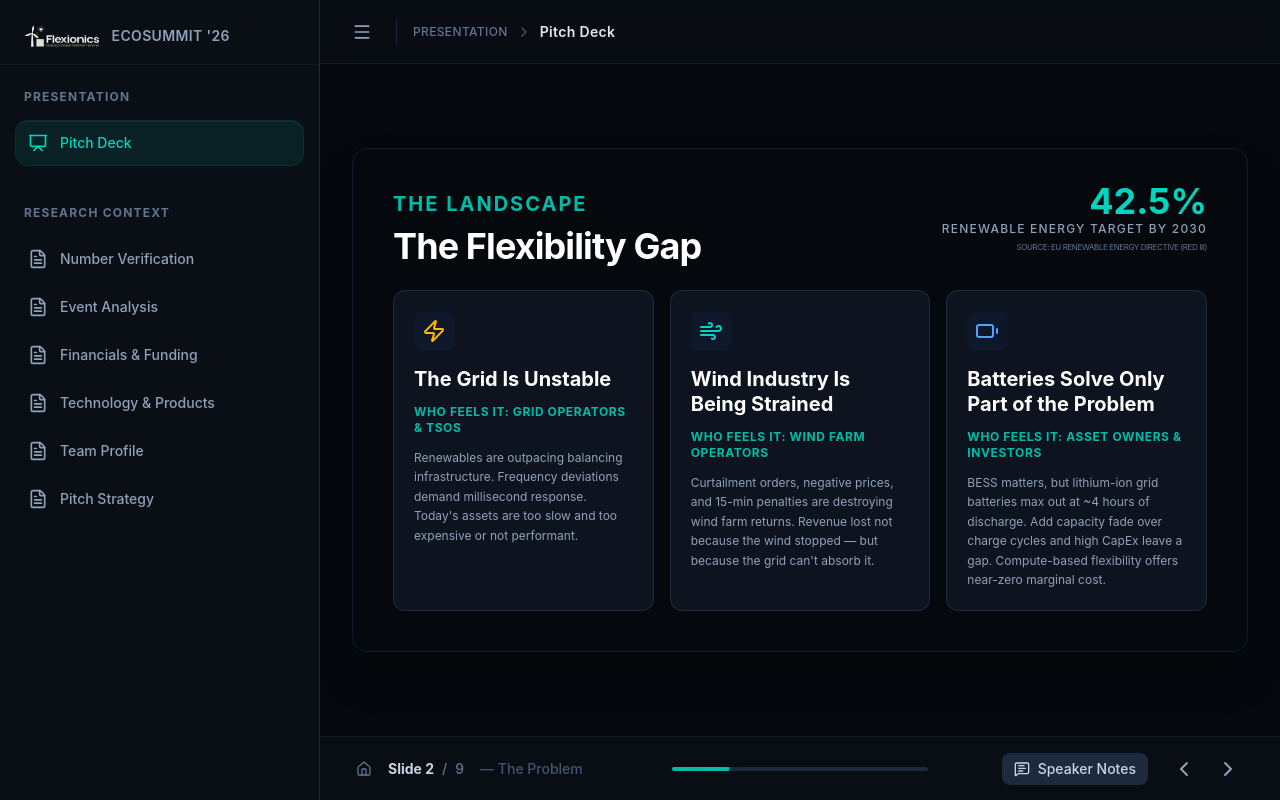
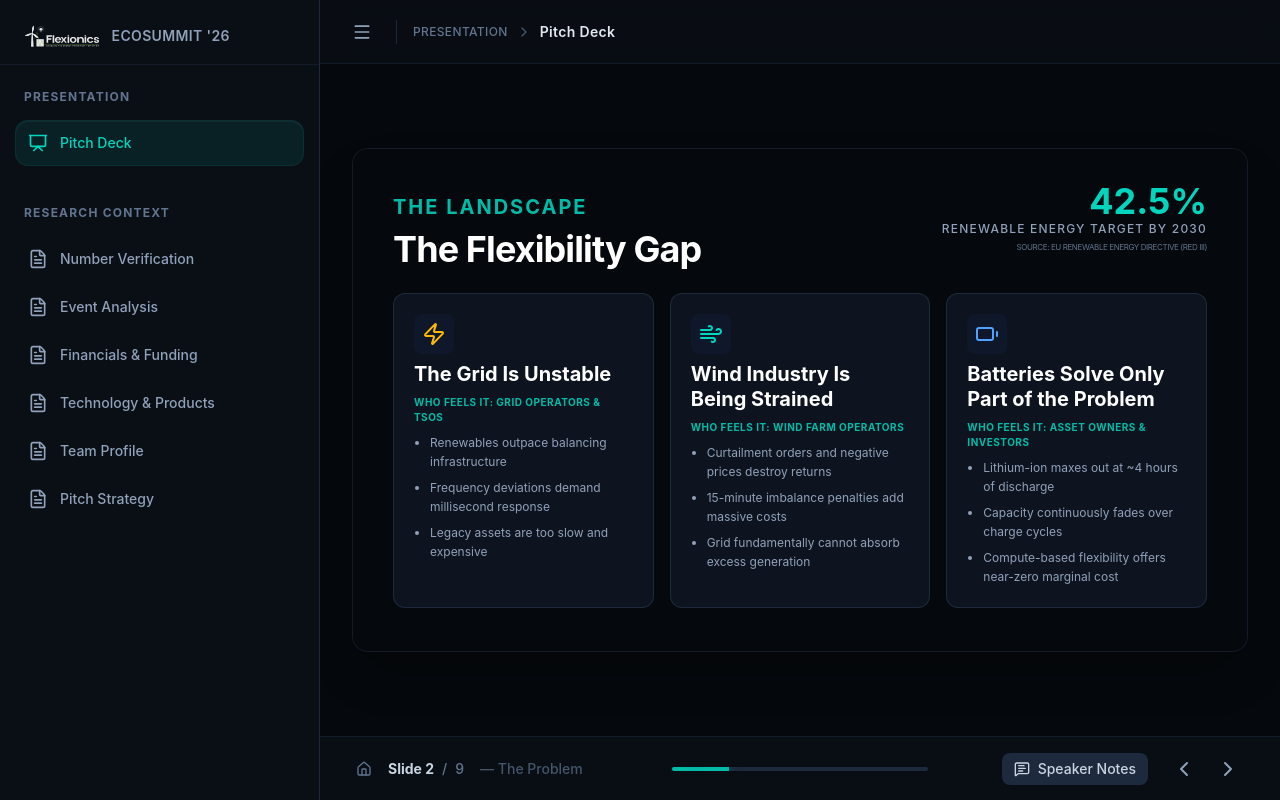
Before and after one commit to Umang00/Ecosummit_Flexionics_Pitch, a React (Vite) app in the folder viewer/: page / in a window 1280 px wide. Both pictures are taken after a click on the button 1228 px from the left and 768 px from the top of the page. Built offline with nearby package versions, Linux system fonts and the light colour scheme.

Commit message:
Convert Slide 2, 3, and 9 descriptions to bullet points

```diff
--- a/viewer/src/data/slides.tsx
+++ b/viewer/src/data/slides.tsx
@@ -52,15 +52,17 @@ export const slides: SlideData[] = [
 
         <div className="grid grid-cols-3 gap-4">
           {[
-            { icon: <Zap className="w-6 h-6 text-amber-400" />, title: "The Grid Is Unstable", subtitle: "Who Feels It: Grid Operators & TSOs", desc: "Renewables are outpacing balancing infrastructure. Frequency deviations demand millisecond response. Today's assets are too slow and too expensive or not performant." },
-            { icon: <Wind className="w-6 h-6 text-teal-400" />, title: "Wind Industry Is Being Strained", subtitle: "Who Feels It: Wind Farm Operators", desc: "Curtailment orders, negative prices, and 15-min penalties are destroying wind farm returns. Revenue lost not because the wind stopped — but because the grid can't absorb it." },
-            { icon: <Battery className="w-6 h-6 text-blue-400" />, title: "Batteries Solve Only Part of the Problem", subtitle: "Who Feels It: Asset Owners & Investors", desc: "BESS matters, but lithium-ion grid batteries max out at ~4 hours of discharge. Add capacity fade over charge cycles and high CapEx leave a gap. Compute-based flexibility offers near-zero marginal cost." }
+            { icon: <Zap className="w-6 h-6 text-amber-400" />, title: "The Grid Is Unstable", subtitle: "Who Feels It: Grid Operators & TSOs", points: ["Renewables outpace balancing infrastructure", "Frequency deviations demand millisecond response", "Legacy assets are too slow and expensive"] },
+            { icon: <Wind className="w-6 h-6 text-teal-400" />, title: "Wind Industry Is Being Strained", subtitle: "Who Feels It: Wind Farm Operators", points: ["Curtailment orders and negative prices destroy returns", "15-minute imbalance penalties add massive costs", "Grid fundamentally cannot absorb excess generation"] },
+            { icon: <Battery className="w-6 h-6 text-blue-400" />, title: "Batteries Solve Only Part of the Problem", subtitle: "Who Feels It: Asset Owners & Investors", points: ["Lithium-ion maxes out at ~4 hours of discharge", "Capacity continuously fades over charge cycles", "Compute-based flexibility offers near-zero marginal cost"] }
           ].map((item, i) => (
-            <div key={i} className="bg-slate-800/40 border border-slate-700/50 p-5 rounded-xl flex flex-col gap-3 relative overflow-hidden group hover:border-teal-500/50 transition-colors">
+            <div key={i} className="bg-slate-800/40 border border-slate-700/50 p-5 rounded-xl flex flex-col gap-1 relative overflow-hidden group hover:border-teal-500/50 transition-colors">
               <div className="p-2 bg-slate-900 rounded-lg w-fit mb-1">{item.icon}</div>
-              <h3 className="text-xl font-bold text-white leading-tight">{item.title}</h3>
-              <span className="text-xs font-bold text-teal-500 tracking-wider uppercase">{item.subtitle}</span>
-              <p className="text-slate-400 leading-relaxed text-xs">{item.desc}</p>
+              <h3 className="text-xl font-bold text-white leading-tight mb-1">{item.title}</h3>
+              <span className="text-[10px] font-bold text-teal-500 tracking-wider uppercase mb-1">{item.subtitle}</span>
+              <ul className="text-slate-400 leading-relaxed text-xs space-y-1.5 list-disc pl-4">
+                {item.points.map((point, idx) => <li key={idx}>{point}</li>)}
+              </ul>
             </div>
           ))}
         </div>
@@ -78,16 +80,18 @@ export const slides: SlideData[] = [
 
         <div className="grid grid-cols-1 gap-3 mt-4">
           {[
-            { icon: <Server className="w-5 h-5" />, title: "Solution 1: Flexibility as a Service (FaaS)", tag: "For data centre and industrial asset owners", desc: "Any data centre or industrial load can connect to our infrastructure and we operate their grid flexibility — end to end. TSO prequalification, daily bid submission, 24/7 monitoring, compliance reporting. They earn the revenue. We handle everything. Not software. Not an aggregator. A full-stack operator with skin in the game." },
-            { icon: <Wind className="w-5 h-5" />, title: "Solution 2: Wind & Solar Farm Partnerships", tag: "For renewable energy operators", desc: "Wind operators in the Nordic region face curtailment losses, imbalance penalties, and negative spot prices. We can install compute infrastructure behind their meter. During curtailment, our servers absorb excess generation at near-zero cost. The loss becomes revenue. Zero operational burden on the farm." },
-            { icon: <Cpu className="w-5 h-5" />, title: "Solution 3: AI Energy Market Automation", tag: "For operators who want to automate their flexibility operations", desc: "Managing Nordic flexibility markets manually requires a specialist quant team, months of TSO setup, and daily bid windows. Our AI automation technology is being built to replace the trading desk, the reporting team, and the compliance analyst — automatically submitting bids, generating TSO reports, and producing audit evidence for every activation." }
+            { icon: <Server className="w-5 h-5" />, title: "Solution 1: Flexibility as a Service (FaaS)", tag: "For data centre and industrial asset owners", points: ["Connects any data centre to our infrastructure for end-to-end grid participation", "We handle TSO prequalification, daily bids, 24/7 monitoring, and compliance", "They earn the revenue, we handle everything — a full-stack operator with skin in the game"] },
+            { icon: <Wind className="w-5 h-5" />, title: "Solution 2: Wind & Solar Farm Partnerships", tag: "For renewable energy operators", points: ["Behind-the-meter compute deployment to absorb generation during curtailment", "Converts curtailment losses and negative spot prices into passive monthly revenue", "Eliminates imbalance penalties with zero operational burden on the farm"] },
+            { icon: <Cpu className="w-5 h-5" />, title: "Solution 3: AI Energy Market Automation", tag: "For operators who want to automate their flexibility operations", points: ["Replaces specialist trading desks with automated bidding and reporting", "Generates exact, TSO-compatible audit evidence for every market activation", "Brings institutional-grade intelligence to independent operators without the headcount"] }
           ].map((item, i) => (
             <div key={i} className="bg-gradient-to-r flex gap-4 from-slate-800/80 to-[#0a0f16] border border-slate-700 p-4 rounded-xl hover:-translate-y-1 transition-transform duration-300 shadow-xl items-start">
               <div className="w-12 h-12 shrink-0 rounded-xl bg-teal-500/20 text-teal-400 flex items-center justify-center">{item.icon}</div>
               <div>
                  <h3 className="text-lg font-bold text-white mb-1">{item.title}</h3>
                  <p className="text-[10px] font-bold text-slate-500 uppercase tracking-widest mb-2">{item.tag}</p>
-                 <p className="text-slate-300 leading-relaxed text-xs pr-6">{item.desc}</p>
+                 <ul className="text-slate-300 leading-relaxed text-xs space-y-1 list-disc pl-4 pr-6">
+                   {item.points.map((p, idx) => <li key={idx}>{p}</li>)}
+                 </ul>
               </div>
             </div>
           ))}
@@ -345,14 +349,16 @@ export const slides: SlideData[] = [
 
         <div className="grid grid-cols-4 gap-4 items-stretch mb-8">
           {[
-            { t: "1. Strategic Acquisition", d: "Large European utilities are building flexibility portfolios they can't build from scratch. RWE (via FEV) and E.ON are both attending this event. Flexionics is exactly what their internal teams have been commissioned to find — but cannot build in time." },
-            { t: "2. Infrastructure Fund Buyout", d: "Contracted recurring grid revenue + physical assets + operational platform = ideal infrastructure acquisition profile. Similar to renewable energy buyouts at 15–20× EBITDA." },
-            { t: "3. IPO", d: "By 2030, the ancillary services market reaches $300B. A listed flexibility platform commands material multiples. European green infrastructure IPO conditions are improving." },
-            { t: "4. Technology Platform Sale", d: "The AI automation stack (AI Operations Platform, Health Monitor, Cloud Fleet Manager, Site Controller) has standalone SaaS value entirely separate from the physical assets. This can be monetised independently or as a package." }
+            { t: "1. Strategic Acquisition", points: ["Utilities (RWE, E.ON) need flexibility portfolios.", "Assets cannot be built internally in time.", "Flexionics solves exact utility mandates."] },
+            { t: "2. Infrastructure Buyout", points: ["Contracted recurring grid revenue models.", "Proven physical assets + operational platform.", "Pricing follows 15–20× EBITDA renewable models."] },
+            { t: "3. IPO", points: ["Ancillary services hit $300B market by 2030.", "Listed tech-forward platforms command premiums.", "Green infrastructure IPO window is reopening."] },
+            { t: "4. Tech Platform Sale", points: ["AI autonomy stack has massive standalone SaaS value.", "Separable from physical capital-heavy assets.", "Can be monetised independently or as a package."] }
           ].map((item, i) => (
             <div key={i} className="bg-[#0a0f16] border border-slate-800 p-4 rounded-xl hover:border-teal-500/50 transition-colors h-full flex flex-col">
               <h3 className="text-sm font-bold text-white mb-3 border-b border-slate-800 pb-2">{item.t}</h3>
-              <p className="text-slate-400 text-[10px] flex-1 leading-relaxed">{item.d}</p>
+              <ul className="text-slate-400 text-[11px] flex-1 leading-relaxed space-y-2 list-disc pl-4 pr-1">
+                {item.points.map((p, idx) => <li key={idx}>{p}</li>)}
+              </ul>
             </div>
           ))}
         </div>
```
